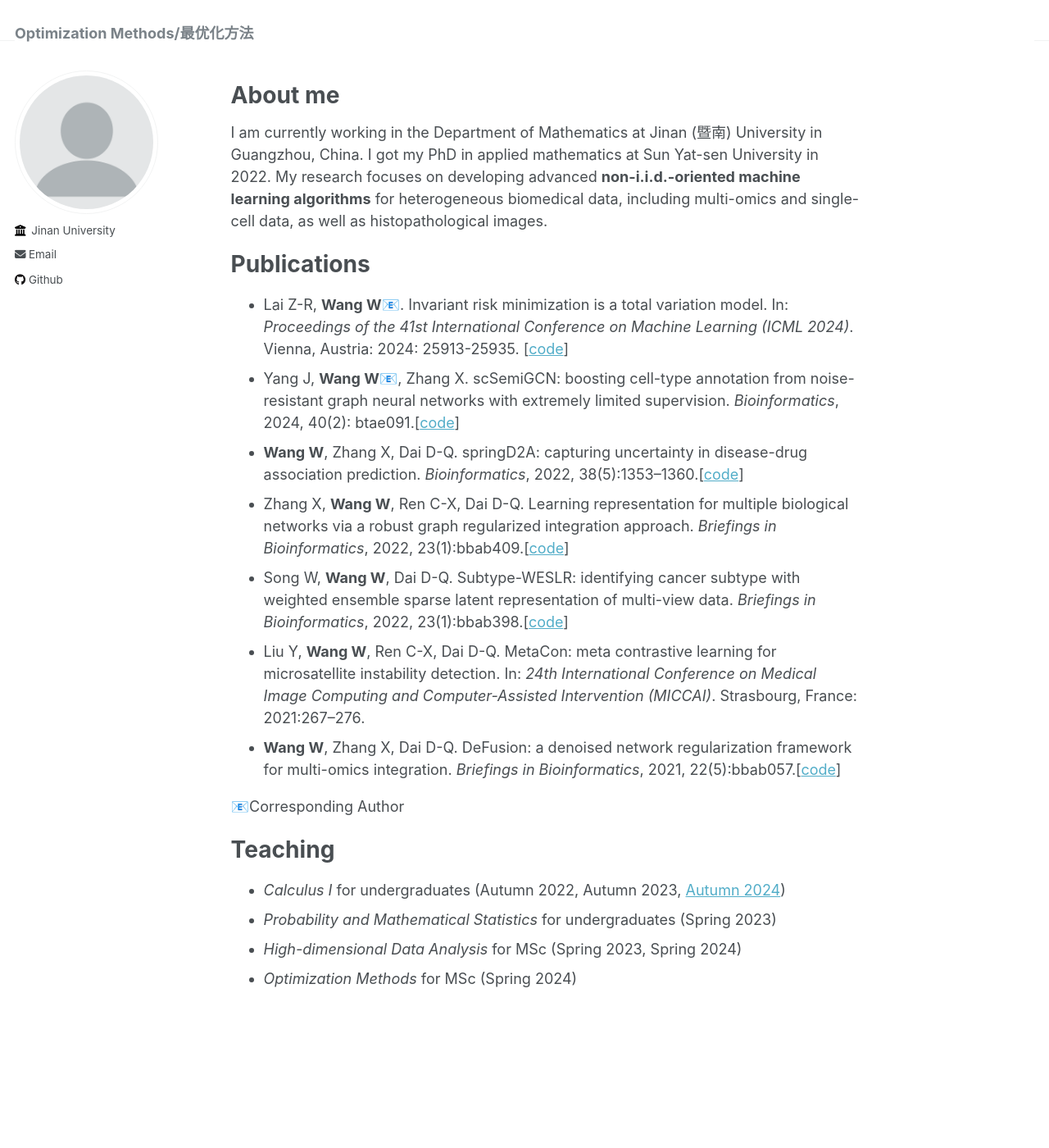
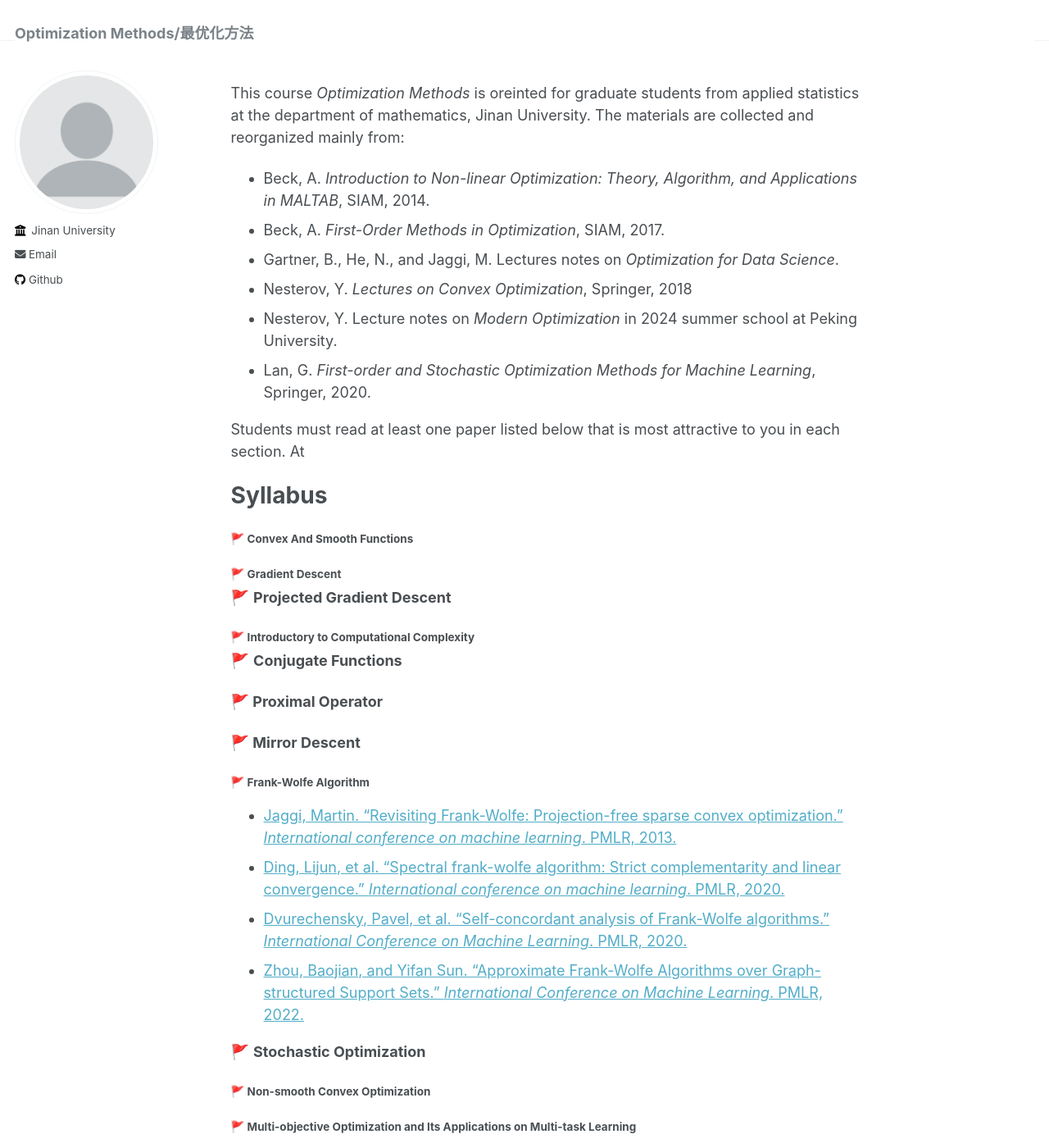
Before and after one commit to wangyuanhao/optimization_method_course_webpage, a Jekyll site: the page built from _pages/about.md, in a window 1280 px wide and 1400 px high. Shown: the whole window at 82% size. Built offline with Jekyll 4.4.1, drawn with Linux system fonts in a browser that asks for light colours; some of the changed text lies outside the part shown.

Commit message:
Update about.md

```diff
--- a/_pages/about.md
+++ b/_pages/about.md
@@ -6,25 +6,48 @@ redirect_from:
   - /about/
   - /about.html
 ---
-About me
+This course *Optimization Methods* is oreinted for graduate students from applied statistics at the department of mathematics, Jinan University. The materials are collected and reorganized mainly from:
+
+* Beck, A. *Introduction to Non-linear Optimization: Theory, Algorithm, and Applications in MALTAB*, SIAM, 2014.
+* Beck, A. *First-Order Methods in Optimization*, SIAM,  2017.
+* Gartner, B., He, N., and Jaggi, M. Lectures notes on *Optimization for Data Science*.
+* Nesterov, Y. *Lectures on Convex Optimization*, Springer, 2018
+* Nesterov, Y. Lecture notes on *Modern Optimization* in 2024 summer school at Peking University.
+* Lan, G. *First-order and Stochastic Optimization Methods for Machine Learning*, Springer, 2020.
+
+Students must read at least one paper listed below that is most attractive to you in each section. At
+
+Syllabus
 ======
-I am currently working in the Department of Mathematics at Jinan (暨南) University in Guangzhou, China. I got my PhD in applied mathematics at Sun Yat-sen University in 2022. My research focuses on developing advanced **non-i.i.d.-oriented machine learning algorithms** for heterogeneous biomedical data, including multi-omics and single-cell data, as well as histopathological images.
+##### 🚩 Convex And Smooth Functions
 
-Publications
+##### 🚩 Gradient Descent
+
+🚩 **Projected Gradient Descent**
+
+##### 🚩 Introductory to Computational Complexity
+
+🚩 **Conjugate Functions**
+
+**🚩 Proximal Operator**
+
+**🚩 Mirror Descent**
+
+##### 🚩 Frank-Wolfe Algorithm
+
+* [Jaggi, Martin. "Revisiting Frank-Wolfe: Projection-free sparse convex optimization." *International conference on machine learning*. PMLR, 2013.](http://proceedings.mlr.press/v28/jaggi13.pdf)
+* [Ding, Lijun, et al. "Spectral frank-wolfe algorithm: Strict complementarity and linear convergence." *International conference on machine learning*. PMLR, 2020.](http://proceedings.mlr.press/v119/ding20a/ding20a.pdf)
+* [Dvurechensky, Pavel, et al. "Self-concordant analysis of Frank-Wolfe algorithms." *International Conference on Machine Learning*. PMLR, 2020.](http://proceedings.mlr.press/v119/dvurechensky20a/dvurechensky20a.pdf)
+* [Zhou, Baojian, and Yifan Sun. "Approximate Frank-Wolfe Algorithms over Graph-structured Support Sets." *International Conference on Machine Learning*. PMLR, 2022.](https://proceedings.mlr.press/v162/zhou22i/zhou22i.pdf)
+
+🚩 **Stochastic Optimization**
+
+##### 🚩 Non-smooth Convex Optimization
+
+##### 🚩 Multi-objective Optimization and Its Applications on Multi-task Learning
+
+* [Pardalos, P.M.,  Žilinskas, A.,  Žilinskas, J.  *Non-Convex Multi-Objective Optimization*, Chapter 1-2, Springer, 2017.](https://link.springer.com/book/10.1007/978-3-319-61007-8)
+
+History
 ======
-* Lai Z-R, **Wang W📧**. Invariant risk minimization is a total variation model. In: *Proceedings of the 41st International Conference on Machine Learning (ICML 2024)*. Vienna, Austria: 2024: 25913-25935. [[code](https://github.com/laizhr/IRM-TV)]
-* Yang J, **Wang W📧**, Zhang X. scSemiGCN: boosting cell-type annotation from noise-resistant graph neural networks with extremely limited supervision. *Bioinformatics*, 2024, 40(2): btae091.[[code](https://github.com/Jane9898/scSemiGCN)]
-* **Wang W**, Zhang X, Dai D-Q. springD2A: capturing uncertainty in disease-drug association prediction. *Bioinformatics*, 2022, 38(5):1353–1360.[[code](https://github.com/wangyuanhao/springD2A)]
-* Zhang X, **Wang W**, Ren C-X, Dai D-Q. Learning representation for multiple biological networks via a robust graph regularized integration approach. *Briefings in Bioinformatics*, 2022, 23(1):bbab409.[[code](https://github.com/XWenZhang/EnMUGR)]
-* Song W, **Wang W**, Dai D-Q. Subtype-WESLR: identifying cancer subtype with weighted ensemble sparse latent representation of multi-view data. *Briefings in Bioinformatics*, 2022, 23(1):bbab398.[[code](https://github.com/songwenjing123/subtype-WESLR)]
-*  Liu Y, **Wang W**, Ren C-X, Dai D-Q. MetaCon: meta contrastive learning for microsatellite instability detection. In: *24th International Conference on Medical Image Computing and Computer-Assisted Intervention (MICCAI)*. Strasbourg, France: 2021:267–276.
-* **Wang W**, Zhang X, Dai D-Q. DeFusion: a denoised network regularization framework for multi-omics integration. *Briefings in Bioinformatics*, 2021, 22(5):bbab057.[[code](https://github.com/wangyuanhao/DeFusion)]
-
-📧Corresponding Author
-
-Teaching
-======
-* *Calculus I* for undergraduates (Autumn 2022, Autumn 2023, [Autumn 2024](https://wangyuanhao.github.io/calculus_course_webpage/))
-* *Probability and Mathematical Statistics* for undergraduates (Spring 2023)
-* *High-dimensional Data Analysis* for MSc (Spring 2023, Spring 2024)
-* *Optimization Methods* for MSc (Spring 2024)
+* [2024-09-21] Create this webpage.
```
